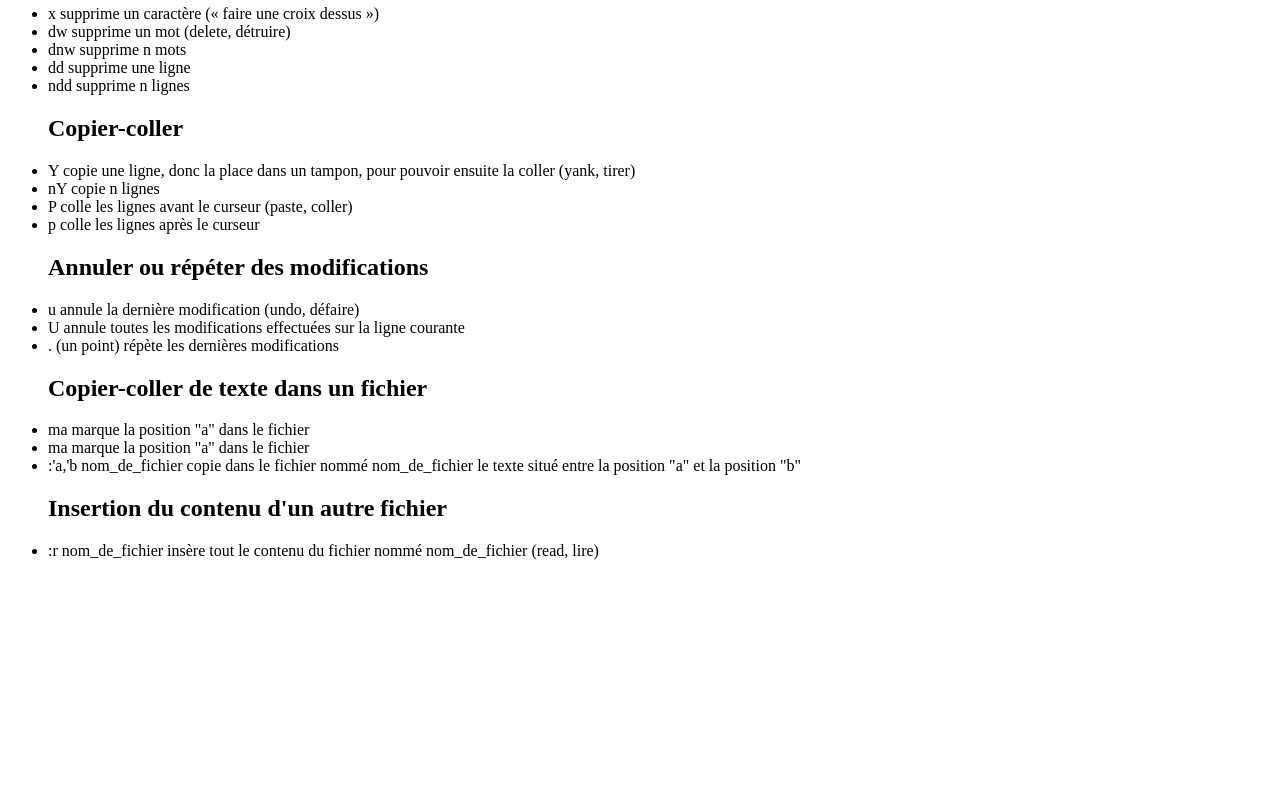
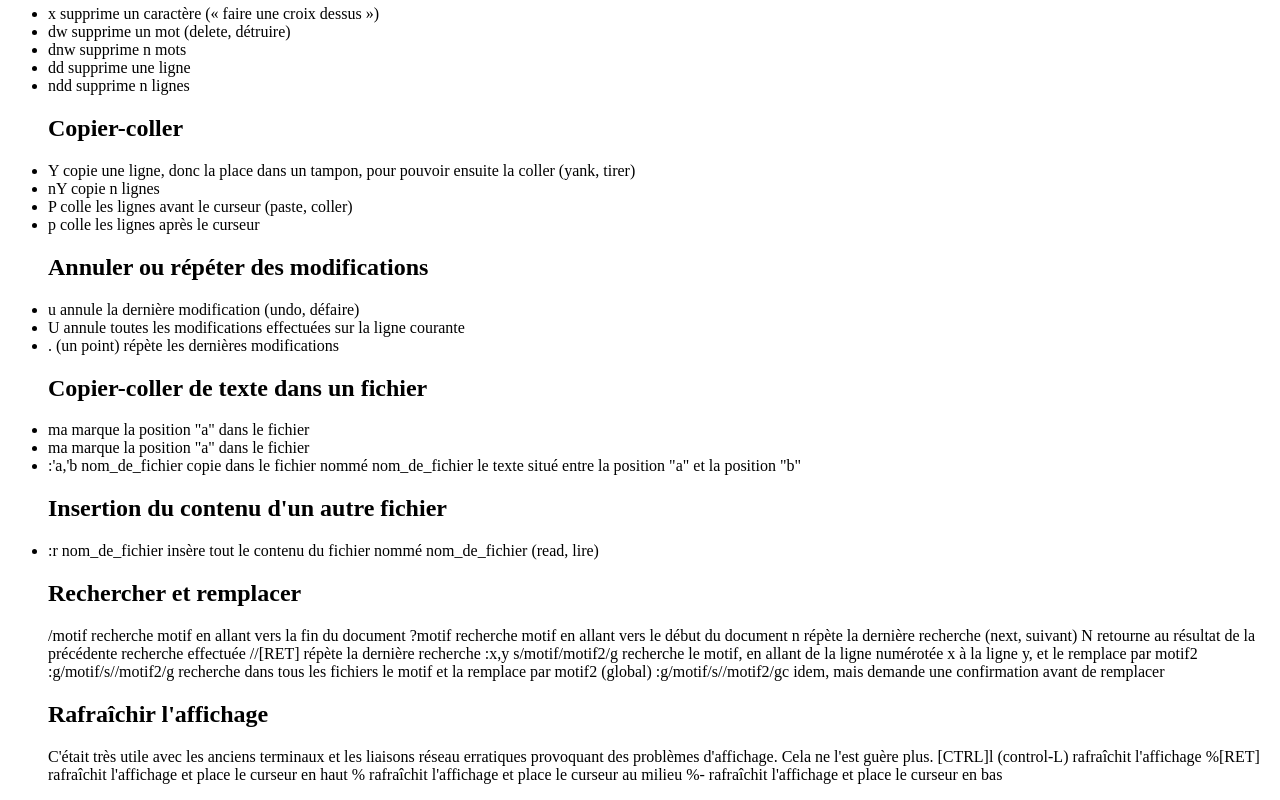
Before and after one commit to kikim5959/VIM, a plain HTML site: page akim.html in a window 1280 px wide. Shown: the part 1045-1845 px from the top of the page. Before the commit the page ends 1621 px from the top, so only its background shows below. Drawn offline with Linux system fonts and the light colour scheme.

Commit message:
9eme paragraphe

```diff
--- a/akim.html
+++ b/akim.html
@@ -217,11 +217,46 @@
 
 
 
+                                         <!-- 9eme paragraphe -->
 
 
+                                           <h2>Rechercher et remplacer</h2>
 
 
+<p>/motif
+    recherche motif en allant vers la fin du document
+?motif
+    recherche motif en allant vers le début du document
+n
+    répète la dernière recherche (next, suivant)
+N
+    retourne au résultat de la précédente recherche effectuée
+//[RET]
+    répète la dernière recherche
+:x,y s/motif/motif2/g
+    recherche le motif, en allant de la ligne numérotée x à la ligne y, et le remplace par motif2
+:g/motif/s//motif2/g
+    recherche dans tous les fichiers le motif et la remplace par motif2 (global)
+:g/motif/s//motif2/gc
+    idem, mais demande une confirmation avant de remplacer
+</p>
 
+
+                                       <!-- 10eme paragraphe -->
+
+
+                                        <h2>Rafraîchir l'affichage</h2>
+
+<p>C'était très utile avec les anciens terminaux et les liaisons réseau erratiques provoquant des problèmes d'affichage. Cela ne l'est guère plus.
+
+[CTRL]l
+    (control-L) rafraîchit l'affichage
+%[RET]
+    rafraîchit l'affichage et place le curseur en haut
+%
+    rafraîchit l'affichage et place le curseur au milieu
+%-
+    rafraîchit l'affichage et place le curseur en bas</p>
 
 
     </body>
```
